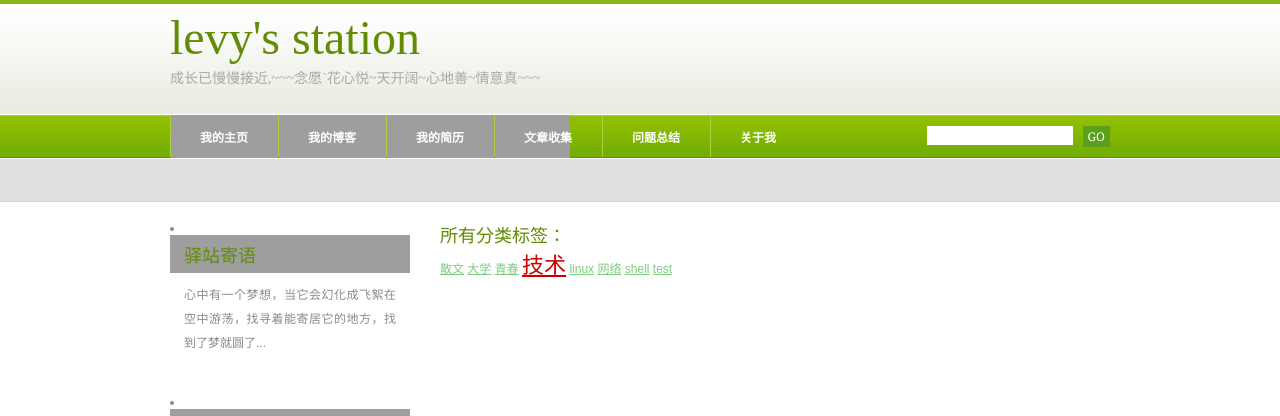
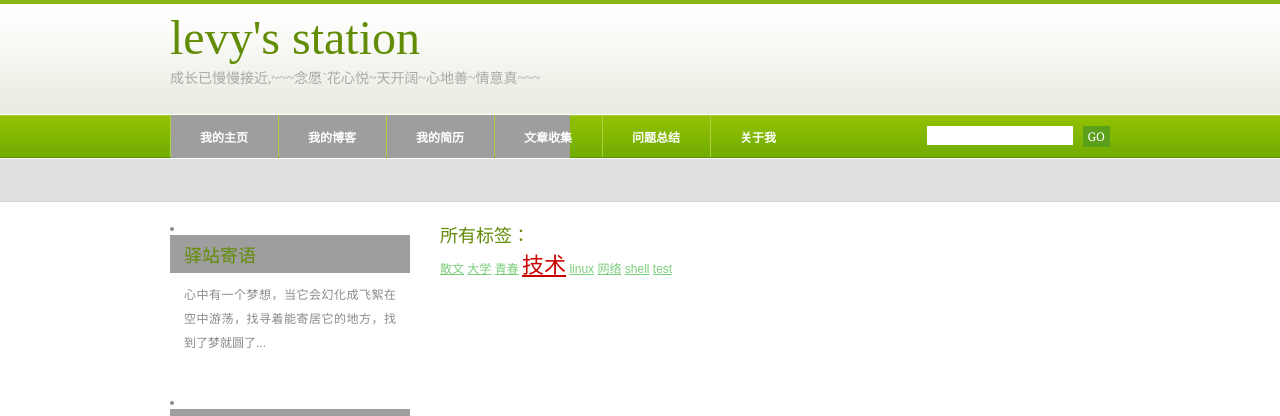
Before and after one commit to cailiwei/yuan, a Jekyll site: the page built from tags/index.html, in a window 1280 px wide. Shown: the top 416 px of the page. Built offline with Jekyll 4.4.1, drawn with Linux system fonts in a browser that asks for light colours; comment, search, counter and statistics services are not loaded.

```diff
--- a/tags/index.html
+++ b/tags/index.html
@@ -4,7 +4,7 @@ layout: default
 ---
 <div class="content">
 	<div class="post">
-		<h2>所有分类标签：</h2>
+		<h2>所有标签：</h2>
 		<div id="tag_cloud">
 			{% for tag in site.tags %}<a href="javascript:;" onclick="showTag('{{ tag[0] }}')" title="{{ tag[0] }}" rel="{{ tag[1].size }}">{{ tag[0] }}</a>&nbsp;{% endfor %}
 		</div>
```
